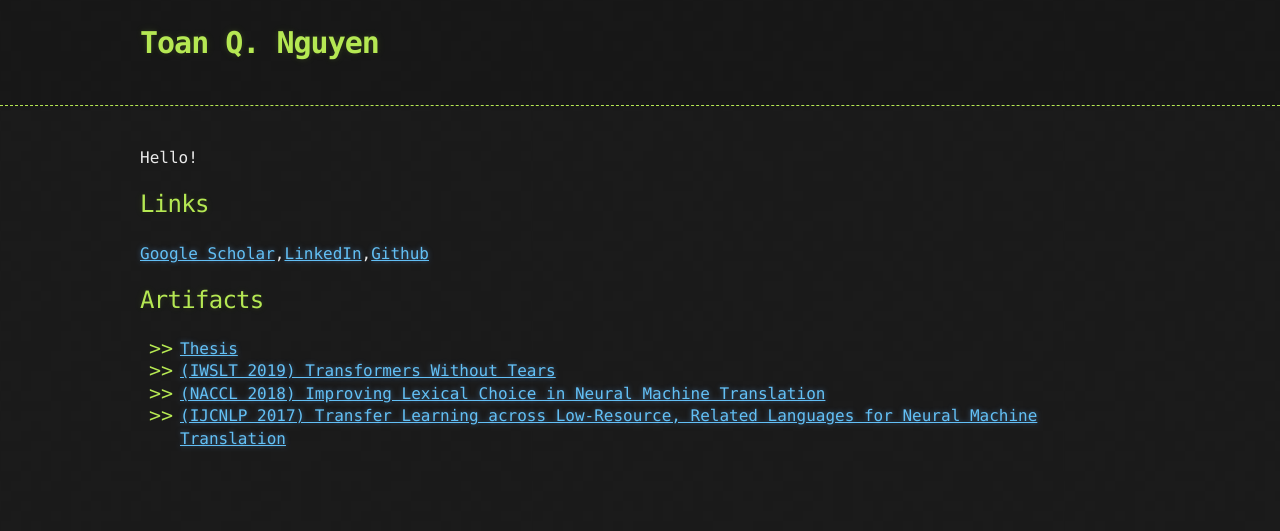
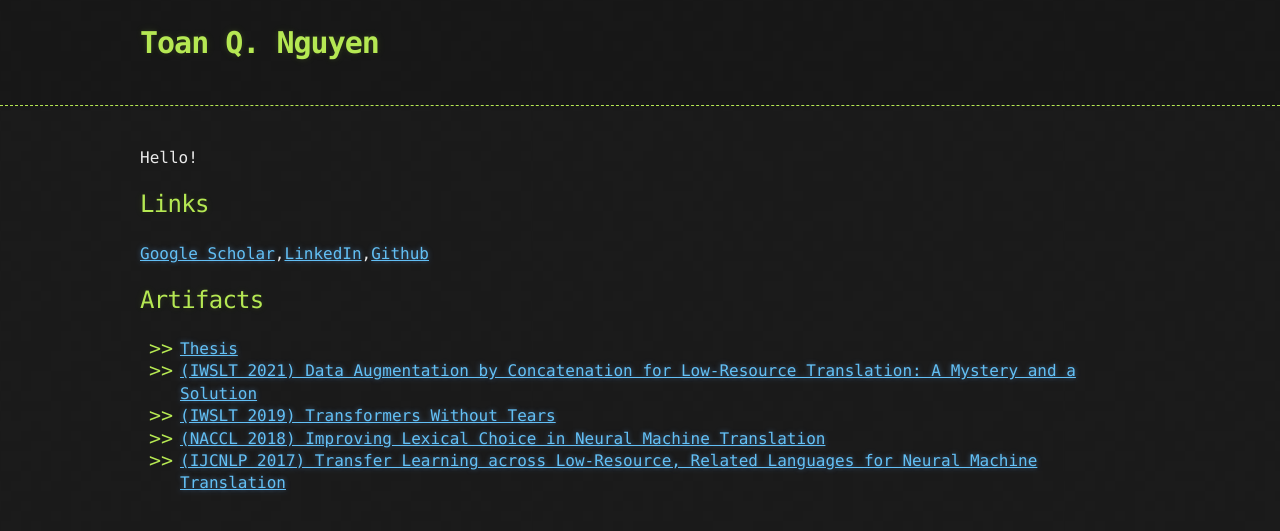
Before and after one commit to tnq177/tnq177.github.io, a Jekyll site: the page built from index.md, in a window 1280 px wide. Shown: the top 531 px of the page. Built offline with Jekyll 4.4.1, drawn with Linux system fonts in a browser that asks for light colours.

Commit message:
[c] add data augmentation slides

```diff
--- a/index.md
+++ b/index.md
@@ -7,6 +7,7 @@ Hello!
 
 ## Artifacts
 * [Thesis](assets/docs/ToanNguyenThesis.pdf)
+* [(IWSLT 2021) Data Augmentation by Concatenation for Low-Resource Translation: A Mystery and a Solution](assets/docs/Data_Augmentation_by_Concatenation_for_Low-Resource_Translation_v2.pdf)
 * [(IWSLT 2019) Transformers Without Tears](assets/docs/transformers_without_tears.pdf){:target="_blank"}
 * [(NACCL 2018) Improving Lexical Choice in Neural Machine Translation](assets/docs/slides_improving_lexical_choice_in_nmt.pdf){:target="_blank"}
 * [(IJCNLP 2017) Transfer Learning across Low-Resource, Related Languages for Neural Machine Translation](assets/docs/poster_nmt_xfer_related_low_resource.pdf){:target="_blank"}
```
Also changed, not shown: 1 other file.
